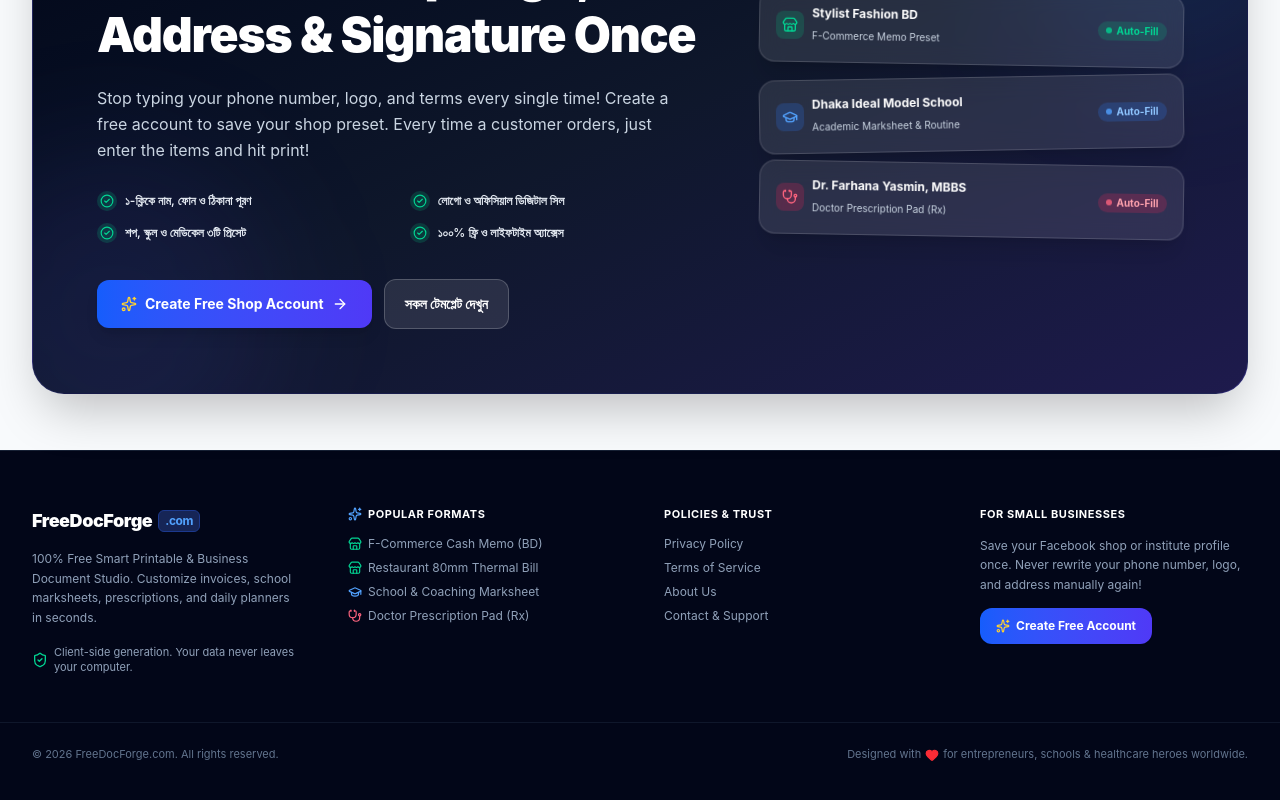
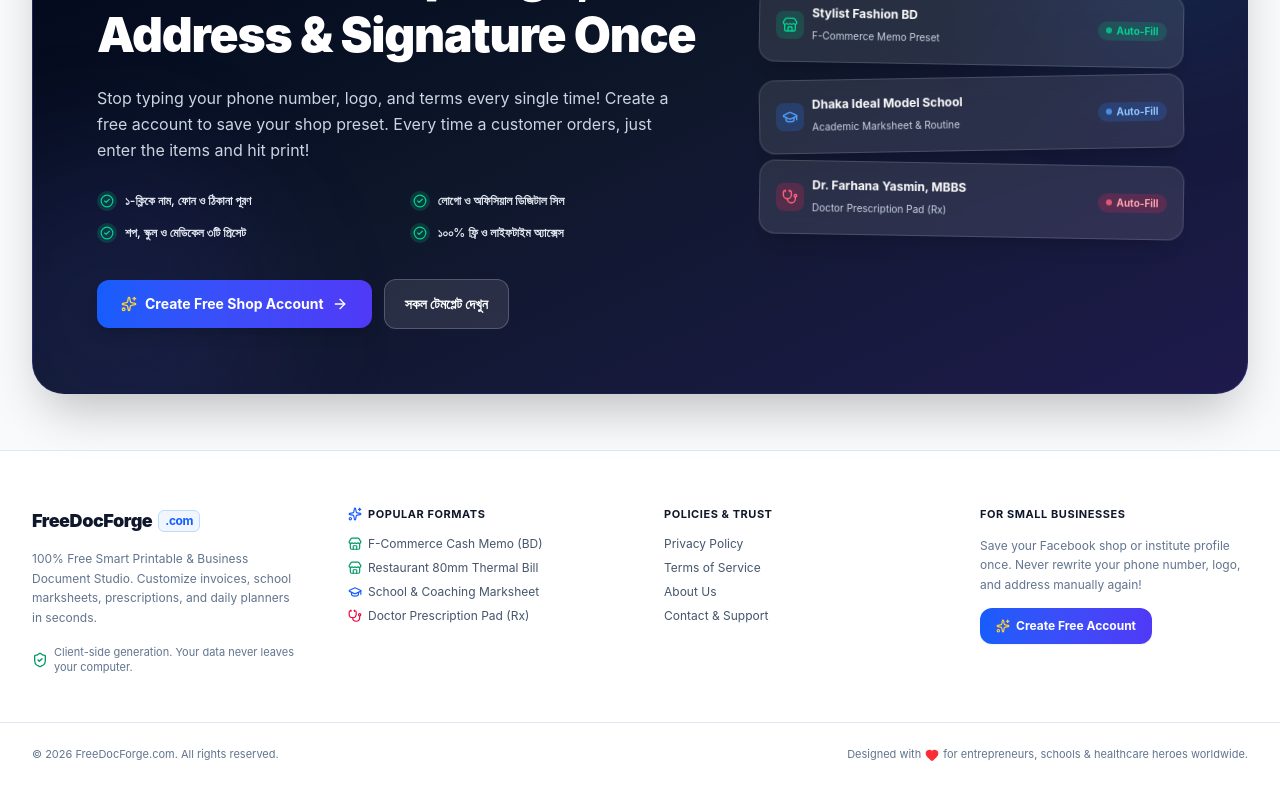
Before and after one commit to alimranedx/freedocforge.com, a Next.js app: page / in a window 1280 px wide. Shown: the part 3654-4454 px from the top of the page. Built offline with nearby package versions, Linux system fonts and the light colour scheme; no server answers.

Commit message:
fix: make footer adapt seamlessly to both light and dark themes

```diff
--- a/src/components/Footer.tsx
+++ b/src/components/Footer.tsx
@@ -9,54 +9,61 @@ export default function Footer() {
   const { lang } = useGlobalSettings();
 
   return (
-    <footer className="bg-slate-950 text-slate-400 py-14 border-t border-slate-800/80 print:hidden text-xs transition-colors">
+    <footer className="bg-white dark:bg-slate-950 text-slate-600 dark:text-slate-400 py-14 border-t border-slate-200 dark:border-slate-800/80 print:hidden text-xs transition-colors duration-200">
       <div className="max-w-7xl mx-auto px-4 sm:px-6 lg:px-8 grid grid-cols-1 md:grid-cols-4 gap-8 lg:gap-12">
         {/* Brand Description */}
         <div className="space-y-3.5 md:col-span-1">
           <Link href="/" className="inline-flex items-center gap-2">
-            <span className="font-black text-lg tracking-tight text-white flex items-center gap-1.5">
-              FreeDocForge<span className="text-blue-400 text-xs px-1.5 py-0.5 rounded-md bg-blue-950 border border-blue-900 font-bold">.com</span>
+            <span className="font-black text-lg tracking-tight text-slate-900 dark:text-white flex items-center gap-1.5">
+              FreeDocForge
+              <span className="text-blue-600 dark:text-blue-400 text-xs px-1.5 py-0.5 rounded-md bg-blue-50 dark:bg-blue-950 border border-blue-200 dark:border-blue-900 font-bold">
+                .com
+              </span>
             </span>
           </Link>
-          <p className="text-slate-400 text-xs leading-relaxed">
+          <p className="text-slate-500 dark:text-slate-400 text-xs leading-relaxed">
             {lang === "bn"
               ? "১০০% ফ্রি স্মার্ট প্রিন্ট ও ডকুমেন্ট স্টুডিও। ফেসবুক শপ, স্কুল, ডাক্তার ও রেস্তোরাঁর জন্য ওয়াটারমার্ক ছাড়া ইনস্ট্যান্ট প্রিন্ট ফরম্যাট।"
               : "100% Free Smart Printable & Business Document Studio. Customize invoices, school marksheets, prescriptions, and daily planners in seconds."}
           </p>
-          <div className="flex items-center gap-1.5 text-[11px] text-slate-400 pt-1">
-            <ShieldCheck className="w-4 h-4 text-emerald-400 shrink-0" />
-            <span>{lang === "bn" ? "ব্রাউজার-লেভেল সিকিউরিটি। আপনার ডেটা কখনোই কোথাও পাঠানো হয় না।" : "Client-side generation. Your data never leaves your computer."}</span>
+          <div className="flex items-center gap-1.5 text-[11px] text-slate-500 dark:text-slate-400 pt-1">
+            <ShieldCheck className="w-4 h-4 text-emerald-600 dark:text-emerald-400 shrink-0" />
+            <span>
+              {lang === "bn"
+                ? "ব্রাউজার-লেভেল সিকিউরিটি। আপনার ডেটা কখনোই কোথাও পাঠানো হয় না।"
+                : "Client-side generation. Your data never leaves your computer."}
+            </span>
           </div>
         </div>
 
         {/* Free Templates Hub */}
         <div>
-          <h4 className="text-white font-bold mb-3.5 uppercase tracking-wider text-[11px] flex items-center gap-1.5">
-            <Sparkles className="w-3.5 h-3.5 text-blue-400" />
+          <h4 className="text-slate-900 dark:text-white font-bold mb-3.5 uppercase tracking-wider text-[11px] flex items-center gap-1.5">
+            <Sparkles className="w-3.5 h-3.5 text-blue-600 dark:text-blue-400" />
             <span>{lang === "bn" ? "জনপ্রিয় টেমপ্লেট" : "Popular Formats"}</span>
           </h4>
-          <ul className="space-y-2 text-slate-400 text-xs">
+          <ul className="space-y-2 text-slate-600 dark:text-slate-400 text-xs">
             <li>
-              <Link href="/templates/f-commerce-invoice" className="hover:text-white transition flex items-center gap-1.5">
-                <Store className="w-3.5 h-3.5 text-emerald-400 shrink-0" />
+              <Link href="/templates/f-commerce-invoice" className="hover:text-blue-600 dark:hover:text-white transition flex items-center gap-1.5">
+                <Store className="w-3.5 h-3.5 text-emerald-600 dark:text-emerald-400 shrink-0" />
                 <span>F-Commerce Cash Memo (BD)</span>
               </Link>
             </li>
             <li>
-              <Link href="/templates/restaurant-pos-bill" className="hover:text-white transition flex items-center gap-1.5">
-                <Store className="w-3.5 h-3.5 text-emerald-400 shrink-0" />
+              <Link href="/templates/restaurant-pos-bill" className="hover:text-blue-600 dark:hover:text-white transition flex items-center gap-1.5">
+                <Store className="w-3.5 h-3.5 text-emerald-600 dark:text-emerald-400 shrink-0" />
                 <span>Restaurant 80mm Thermal Bill</span>
               </Link>
             </li>
             <li>
-              <Link href="/templates/school-result-sheet" className="hover:text-white transition flex items-center gap-1.5">
-                <GraduationCap className="w-3.5 h-3.5 text-blue-400 shrink-0" />
+              <Link href="/templates/school-result-sheet" className="hover:text-blue-600 dark:hover:text-white transition flex items-center gap-1.5">
+                <GraduationCap className="w-3.5 h-3.5 text-blue-600 dark:text-blue-400 shrink-0" />
                 <span>School & Coaching Marksheet</span>
               </Link>
             </li>
             <li>
-              <Link href="/templates/doctor-prescription" className="hover:text-white transition flex items-center gap-1.5">
-                <Stethoscope className="w-3.5 h-3.5 text-rose-400 shrink-0" />
+              <Link href="/templates/doctor-prescription" className="hover:text-blue-600 dark:hover:text-white transition flex items-center gap-1.5">
+                <Stethoscope className="w-3.5 h-3.5 text-rose-600 dark:text-rose-400 shrink-0" />
                 <span>Doctor Prescription Pad (Rx)</span>
               </Link>
             </li>
@@ -65,27 +72,27 @@ export default function Footer() {
 
         {/* Legal & Policy (Crucial for AdSense) */}
         <div>
-          <h4 className="text-white font-bold mb-3.5 uppercase tracking-wider text-[11px]">
+          <h4 className="text-slate-900 dark:text-white font-bold mb-3.5 uppercase tracking-wider text-[11px]">
             {lang === "bn" ? "পলিসি ও ট্রাস্ট" : "Policies & Trust"}
           </h4>
-          <ul className="space-y-2 text-slate-400 text-xs">
+          <ul className="space-y-2 text-slate-600 dark:text-slate-400 text-xs">
             <li>
-              <Link href="/privacy" className="hover:text-white transition">
+              <Link href="/privacy" className="hover:text-blue-600 dark:hover:text-white transition">
                 {lang === "bn" ? "প্রাইভেসি পলিসি" : "Privacy Policy"}
               </Link>
             </li>
             <li>
-              <Link href="/terms" className="hover:text-white transition">
+              <Link href="/terms" className="hover:text-blue-600 dark:hover:text-white transition">
                 {lang === "bn" ? "ব্যবহারের শর্তাবলী" : "Terms of Service"}
               </Link>
             </li>
             <li>
-              <Link href="/about" className="hover:text-white transition">
+              <Link href="/about" className="hover:text-blue-600 dark:hover:text-white transition">
                 {lang === "bn" ? "আমাদের সম্পর্কে" : "About Us"}
               </Link>
             </li>
             <li>
-              <Link href="/contact" className="hover:text-white transition">
+              <Link href="/contact" className="hover:text-blue-600 dark:hover:text-white transition">
                 {lang === "bn" ? "যোগাযোগ ও সহায়তা" : "Contact & Support"}
               </Link>
             </li>
@@ -94,10 +101,10 @@ export default function Footer() {
 
         {/* Quick Help & Free Shop Preset */}
         <div>
-          <h4 className="text-white font-bold mb-3.5 uppercase tracking-wider text-[11px]">
+          <h4 className="text-slate-900 dark:text-white font-bold mb-3.5 uppercase tracking-wider text-[11px]">
             {lang === "bn" ? "ব্যবসায়ীদের জন্য বিশেষ সুবিধা" : "For Small Businesses"}
           </h4>
-          <p className="text-slate-400 text-xs leading-relaxed mb-3.5">
+          <p className="text-slate-500 dark:text-slate-400 text-xs leading-relaxed mb-3.5">
             {lang === "bn"
               ? "আপনার শপের লোগো, ফোন ও ঠিকানা একবার সেভ করে রাখুন। প্রতিবার কাস্টমার অর্ডারের সময় টাইপ করার ঝামেলা থাকবে না!"
               : "Save your Facebook shop or institute profile once. Never rewrite your phone number, logo, and address manually again!"}
@@ -112,7 +119,7 @@ export default function Footer() {
         </div>
       </div>
 
-      <div className="max-w-7xl mx-auto px-4 sm:px-6 lg:px-8 mt-12 pt-6 border-t border-slate-900 flex flex-col sm:flex-row items-center justify-between text-slate-500 text-[11px] gap-2">
+      <div className="max-w-7xl mx-auto px-4 sm:px-6 lg:px-8 mt-12 pt-6 border-t border-slate-200 dark:border-slate-800 flex flex-col sm:flex-row items-center justify-between text-slate-500 dark:text-slate-400 text-[11px] gap-2">
         <p>© 2026 FreeDocForge.com. All rights reserved.</p>
         <p className="flex items-center gap-1">
           Designed with <Heart className="w-3.5 h-3.5 text-red-500 fill-red-500" /> for entrepreneurs, schools & healthcare heroes worldwide.
```
